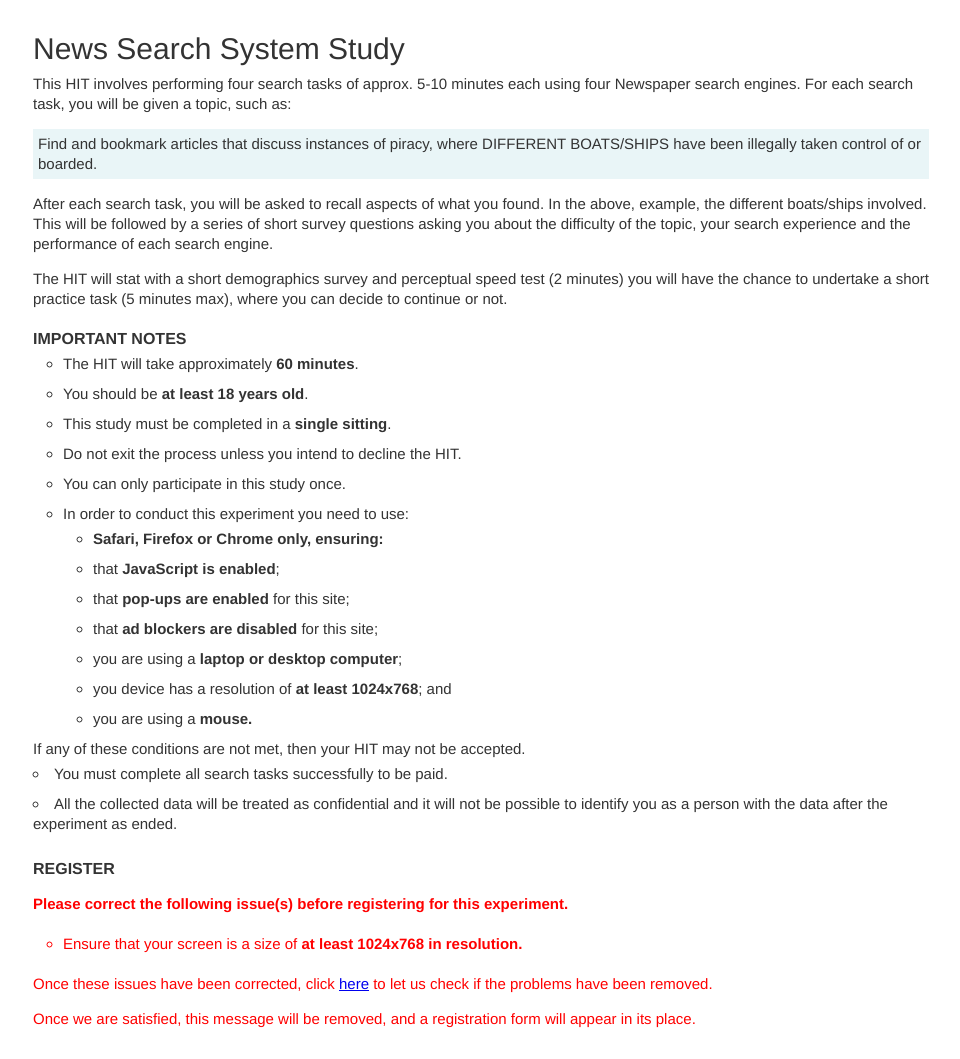
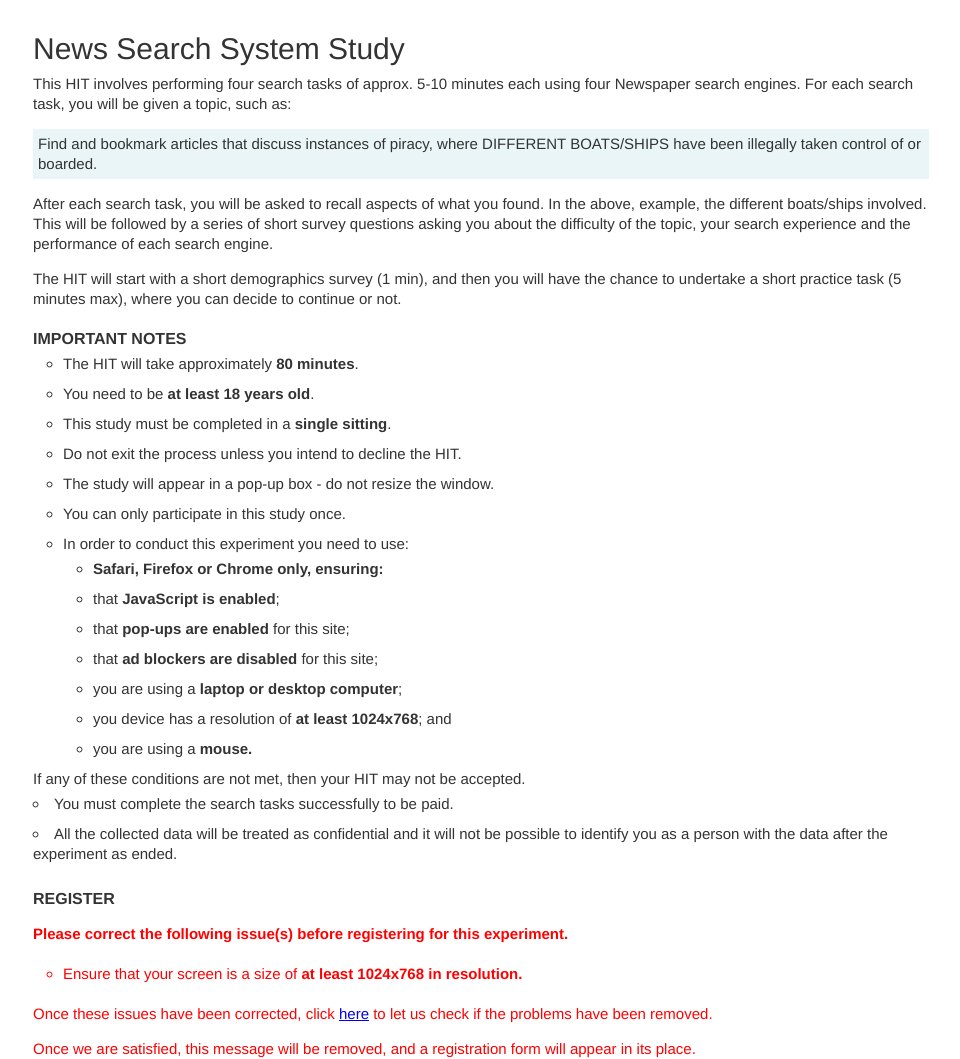
Before and after one commit to leifos/treconomics_2, a Django app: page /register/ in a window 1280 px wide. Shown: the part 41-1100 px from the top of the page, without its empty margins (159-1119 px from the left). Run offline with Django 3.2, Linux system fonts and the light colour scheme; parts of the project's set-up code (start-up, migrations or seed data) failed here and were passed over; some libraries are stand-ins or nearby versions.

Commit message:
Updated register form

```diff
--- a/treconomics_project/templates/base/amt_register.html
+++ b/treconomics_project/templates/base/amt_register.html
@@ -27,7 +27,7 @@
 
         <p>
 
-        The HIT will take approximately 60 minutes.
+        The HIT will take approximately 80 minutes.
 
         </p>
 
--- a/treconomics_project/templates/base/register.html
+++ b/treconomics_project/templates/base/register.html
@@ -28,7 +28,7 @@
         <br/>
         </p>
         <p>
-             The HIT will stat with a short demographics survey and perceptual speed test (2 minutes)  you will have the chance to undertake a short practice task (5 minutes max), where you can decide to continue or not.
+             The HIT will start with a short demographics survey (1 min), and then you will have the chance to undertake a short practice task (5 minutes max), where you can decide to continue or not.
 
 
         </p>
@@ -36,10 +36,11 @@
     <p>
     <h2><b>Important Notes</b></h2>
     <ul>
-        <li>The HIT will take approximately <b>60 minutes</b>. </li>
-        <li>You should be <b>at least 18 years old</b>.</li>
+        <li>The HIT will take approximately <b>80 minutes</b>. </li>
+        <li>You need to be <b>at least 18 years old</b>.</li>
          <li>This study must be completed in a <b>single sitting</b>.</li>
         <li>Do not exit the process unless you intend to decline the HIT.</li>
+        <li>The study will appear in a pop-up box - do not resize the window.</li>
         <li>You can only participate in this study once.</li>
         <li>In order to conduct this experiment you need to use:
             <ul>
@@ -56,7 +57,7 @@
             </ul>
                 If any of these conditions are not met, then your HIT may not be accepted.</li>
 
-        <li>You must complete all search tasks successfully to be paid.</li>
+        <li>You must complete the search tasks successfully to be paid.</li>
          <li>All the collected data will be treated as confidential and it will not be possible to
             identify you as a person with the data after the experiment as ended.
         </li>
```
